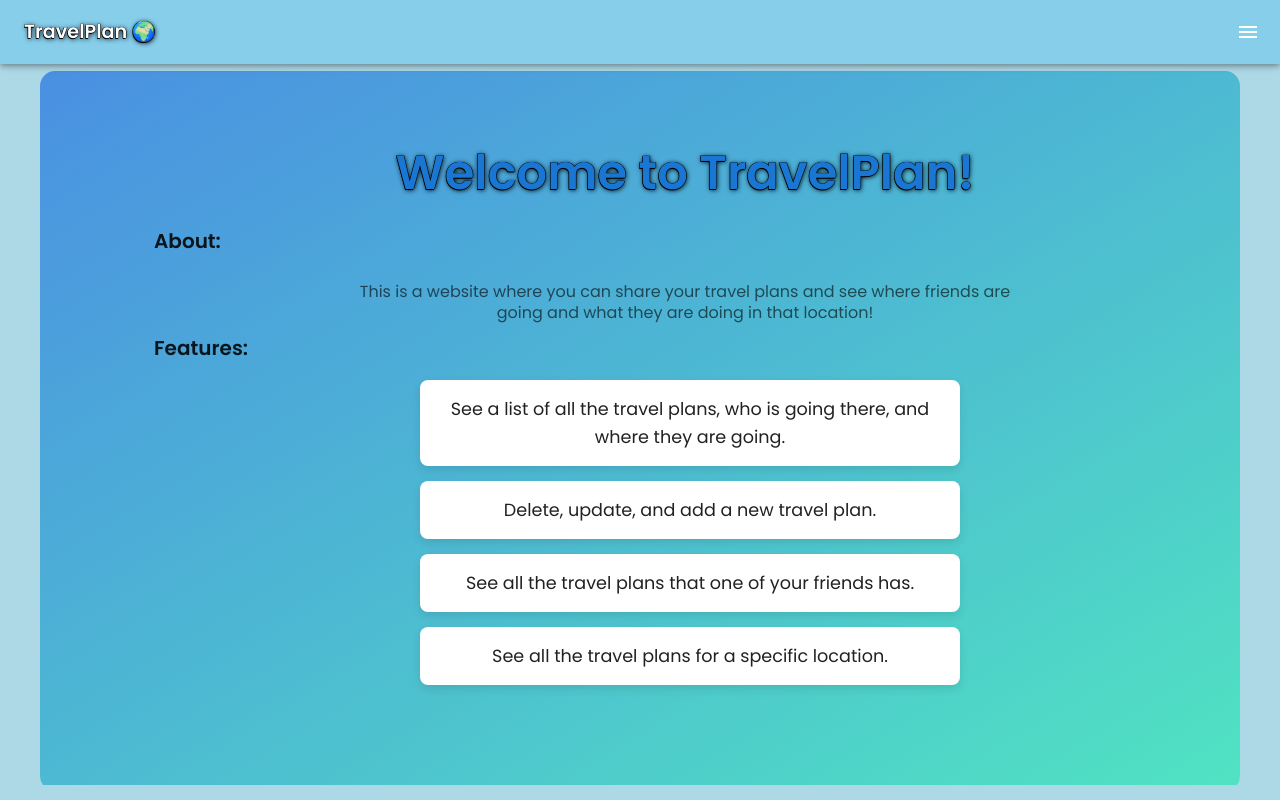
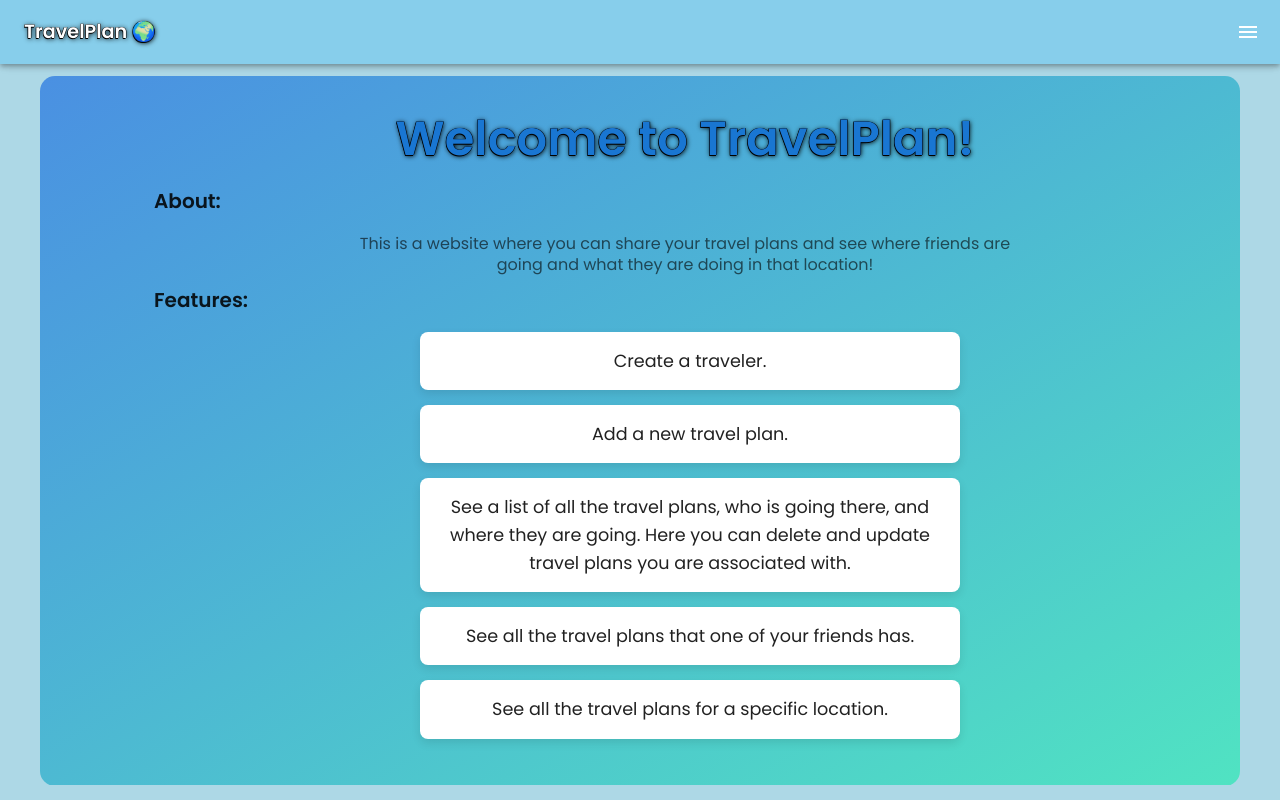
Before and after one commit to spenceradler2/Phase-5-Project, a React (Vite) app in the folder client/: page / in a window 1280 px wide. Built offline with nearby package versions, Linux system fonts and the light colour scheme.

Commit message:
Made feature cards links to that feature, adjust styling, added conditional rendering for only 1 traveler, and  edited other minor styling

```diff
--- a/client/src/Home.jsx
+++ b/client/src/Home.jsx
@@ -1,5 +1,7 @@
 import { Box, Container, Typography, Grow, Slide } from '@mui/material'
 import { styled } from '@mui/system'
+import { Link } from 'react-router-dom'
+
 
 const StyledContainer = styled(Container)(({
   background: 'linear-gradient(to bottom right, #4A90E2, #50E3C2)',
@@ -11,9 +13,9 @@ const StyledContainer = styled(Container)(({
   padding: '20px',
   borderRadius: '15px',
   boxSizing: 'border-box',
-  paddingTop: '10px',
+  paddingTop: '30px',
   marginBottom: '5px',
-  margin: 0,
+  margin: 5,
   width: '100vw',
   position: 'relative',
   top: 6,
@@ -28,6 +30,12 @@ const FeatureCard = styled(Box)(({
   marginBottom: '15px',
   maxWidth: '500px',
   width: '95%',
+  textDecoration: 'none',
+  color: 'inherit',
+  '&:hover': {
+      textDecoration: 'none',
+      color: 'inherit',
+    }
 }))
 
 const Home = () => {
@@ -42,9 +50,10 @@ const Home = () => {
               variant="h2"
               color="primary"
               sx={{
+                paddingTop: { xs: '-10px' },
                 textShadow: '.5px .5px 5px black, -.5px -.5px 0px black, .5px -.5px 0px black, -.5px .5px 0px black',
                 paddingLeft: { xs: '0', sm: '90px' },
-                fontSize: { xs: '1.7rem', sm: '2.3rem', md: '3rem' },
+                fontSize: { xs: '1.6rem', sm: '2.3rem', md: '3rem' },
               }}
               gutterBottom
             >
@@ -54,7 +63,7 @@ const Home = () => {
 
           {/* Slide animation for "About" */}
           <Slide direction="right" in={true} mountOnEnter unmountOnExit timeout={1400}>
-            <Box sx={{ marginY: 3 }}>
+            <Box sx={{ marginY: 2 }}>
               {/* About title */}
               <Typography
                 variant="h6"
@@ -111,40 +120,59 @@ const Home = () => {
 
           {/* Feature cards animation */}
           <Box sx={{ marginY: 2, display: 'flex', flexDirection: 'column', alignItems: 'center', width: '100%', paddingLeft: { xs: '0', sm: '50px' } }}>
-            {/* First Feature Card */}
-            <Slide direction="right" in={true} mountOnEnter unmountOnExit timeout={1600}>
-              <FeatureCard sx={{ marginX: { xs: '10px', sm: '15px' } }}>
+            <Slide direction="right" in={true} mountOnEnter unmountOnExit timeout={1500}>
+              <FeatureCard
+                component={Link}  to="/create_traveler"
+                sx={{ marginX: { xs: '10px', sm: '15px' } }}>
                 <Typography
                   variant="h6"
                   color="textPrimary"
-                  sx={{ fontSize: { xs: '.9rem', sm: '1.1rem' } }}
+                  sx={{ fontSize: { xs: '.7rem', sm: '1.1rem' } }}
                 >
-                  See a list of all the travel plans, who is going there, and where they are going.
+                  Create a traveler.
+                </Typography>
+              </FeatureCard>
+            </Slide>
+
+            <Slide direction="right" in={true} mountOnEnter unmountOnExit timeout={1600}>
+              <FeatureCard
+                component={Link}  to="/travel_plans/new"
+                sx={{ marginX: { xs: '10px', sm: '15px' } }}>
+                <Typography
+                  variant="h6"
+                  color="textPrimary"
+                  sx={{ fontSize: { xs: '.7rem', sm: '1.1rem' } }}
+                >
+                  Add a new travel plan.
+                  {/* Delete, update, and add a new travel plan.    */}
                   </Typography>
               </FeatureCard>
             </Slide>
 
-            {/* Second Feature Card */}
             <Slide direction="right" in={true} mountOnEnter unmountOnExit timeout={1800}>
-              <FeatureCard sx={{ marginX: { xs: '10px', sm: '15px' } }}>
+              <FeatureCard
+              component={Link}  to="/travel_plans"
+              sx={{ marginX: { xs: '10px', sm: '15px' } }}>
                 <Typography
                   variant="h6"
                   color="textPrimary"
-                  sx={{ fontSize: { xs: '.9rem', sm: '1.1rem' } }}
+                  sx={{ fontSize: { xs: '.7rem', sm: '1.1rem' } }}
                 >
-                  Delete, update, and add a new travel plan.
+                  See a list of all the travel plans, who is going there, and where they are going. Here you can delete and update travel plans you are associated with.
+                  {/* See a list of all the travel plans, who is going there, and where they are going. */}
                 </Typography>
 
               </FeatureCard>
             </Slide>
 
-            {/* Third Feature Card */}
             <Slide direction="right" in={true} mountOnEnter unmountOnExit timeout={2000}>
-              <FeatureCard sx={{ marginX: { xs: '10px', sm: '15px' } }}>
+              <FeatureCard
+              component={Link}  to="/users_travel_plans"
+              sx={{ marginX: { xs: '10px', sm: '15px' } }}>
                 <Typography
                   variant="h6"
                   color="textPrimary"
-                  sx={{ fontSize: { xs: '.9rem', sm: '1.1rem' } }}
+                  sx={{ fontSize: { xs: '.7rem', sm: '1.1rem' } }}
                 >
                   See all the travel plans that one of your friends has.
                 </Typography>
@@ -152,13 +180,14 @@ const Home = () => {
               </FeatureCard>
             </Slide>
 
-            {/* Fourth Feature Card */}
             <Slide direction="right" in={true} mountOnEnter unmountOnExit timeout={2200}>
-              <FeatureCard sx={{ marginX: { xs: '10px', sm: '15px' } }}>
+              <FeatureCard
+                component={Link}  to="/locations_travel_plans"
+                sx={{ marginX: { xs: '10px', sm: '15px' } }}>
                 <Typography
                   variant="h6"
                   color="textPrimary"
-                  sx={{ fontSize: { xs: '.9rem', sm: '1.1rem' } }}
+                  sx={{ fontSize: { xs: '.7rem', sm: '1.1rem' } }}
                 >
                   See all the travel plans for a specific location.
                 </Typography>
--- a/client/src/Navbar.jsx
+++ b/client/src/Navbar.jsx
@@ -103,11 +103,11 @@ const Navbar = () => {
           <MenuItem component={Link} to="/login" onClick={handleClose} style={styles.menuItemWithDivider}>
             {loggedIn ? 'LOGOUT' : 'LOGIN'}
           </MenuItem>
+          <MenuItem component={Link} to="/travel_plans/new" onClick={handleClose} style={styles.menuItemWithDivider}>
+            ADD A TRAVEL PLAN
+          </MenuItem>
           <MenuItem component={Link} to="/travel_plans" onClick={handleClose} style={styles.menuItemWithDivider}>
             SHOW ALL TRAVEL PLANS
-          </MenuItem>
-          <MenuItem component={Link} to="/travel_plans/new" onClick={handleClose} style={styles.menuItemWithDivider}>
-            ADD A TRAVEL PLAN
           </MenuItem>
           <MenuItem component={Link} to="/users_travel_plans" onClick={handleClose} style={styles.menuItemWithDivider}>
             SHOW THE TRAVEL PLANS OF A TRAVELER
--- a/client/src/components/LocationsTravelPlanList.jsx
+++ b/client/src/components/LocationsTravelPlanList.jsx
@@ -95,7 +95,9 @@ const LocationsTravelPlanList = () => {
                                             <strong>End Date:</strong> {travelPlanLocationId.end_date}
                                         </Typography>
                                         <Box sx={{ mt: 2 }}>
-                                            <Typography variant="body1" color="textSecondary"><strong>Travelers:</strong></Typography>
+                                            <Typography variant="body1" color="textSecondary">
+                                            <strong>{travelPlanLocationId.users?.length === 1 ? 'Traveler' : 'Travelers'}:</strong>
+                                            </Typography>
                                             {travelPlanLocationId.users?.map((user, index) => (
                                                 <Typography key={index} variant="body2" color="textSecondary">
                                                     {user.name} ({user.username})
--- a/client/src/components/TravelPlanCard.jsx
+++ b/client/src/components/TravelPlanCard.jsx
@@ -45,7 +45,9 @@ const TravelPlanCard = ({ travelPlan, deleteTravelPlan }) => {
         </Typography>
         <Box sx={{ mt: 2 }}>
           {/* Displays the travelers or traveler for that travel plan */}
-          <Typography variant="body1" color="textSecondary"><strong>Traveler(s):</strong></Typography>
+          <Typography variant="body1" color="textSecondary">
+          <strong>{travelPlan.users?.length === 1 ? 'Traveler' : 'Travelers'}:</strong>
+          </Typography>
           {travelPlan.users?.map((user, index) => (
               <Typography key={index} variant="body2" color="textSecondary">
                   {user.name} ({user.username})
--- a/client/src/components/TravelPlanForm.jsx
+++ b/client/src/components/TravelPlanForm.jsx
@@ -15,9 +15,10 @@ const StyledBox = styled(Box)({
   flexDirection: 'column',
   justifyContent: 'center',
   alignItems: 'center',
-  padding: '20px',
+  padding: '10px',
   boxSizing: 'border-box',
   borderRadius: '15px',
+  margin: 2,
 })
 
 //Styling for the card that holds the form elements.
@@ -30,7 +31,7 @@ const FeatureCard = styled(Box)({
   width: '100%',
   marginBottom: '15px',
   '&:hover': {
-    transform: 'scale(1.02)',
+    transform: 'scale(1.01)',
     transition: 'transform 0.3s ease-in-out',
   },
 })
```
